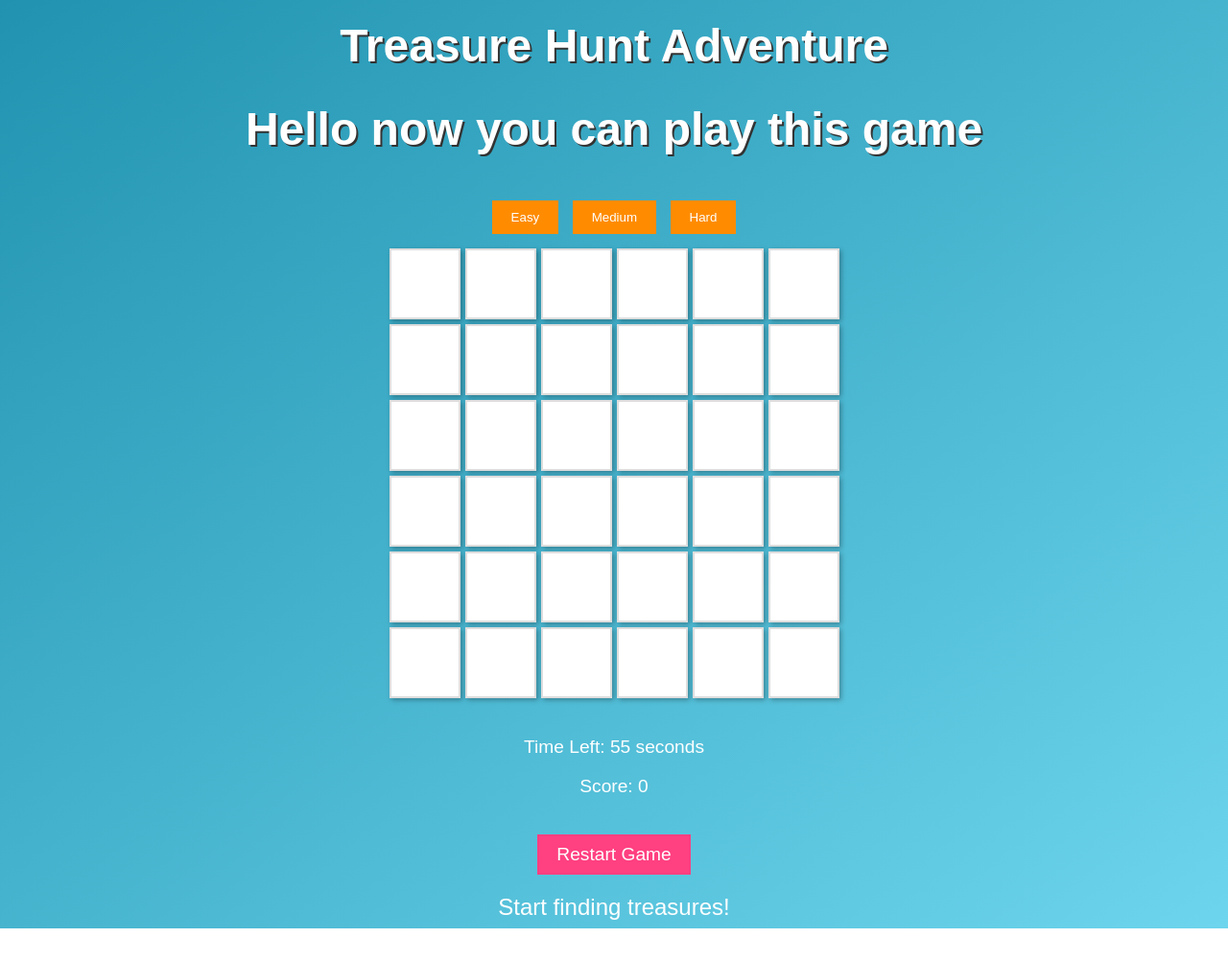
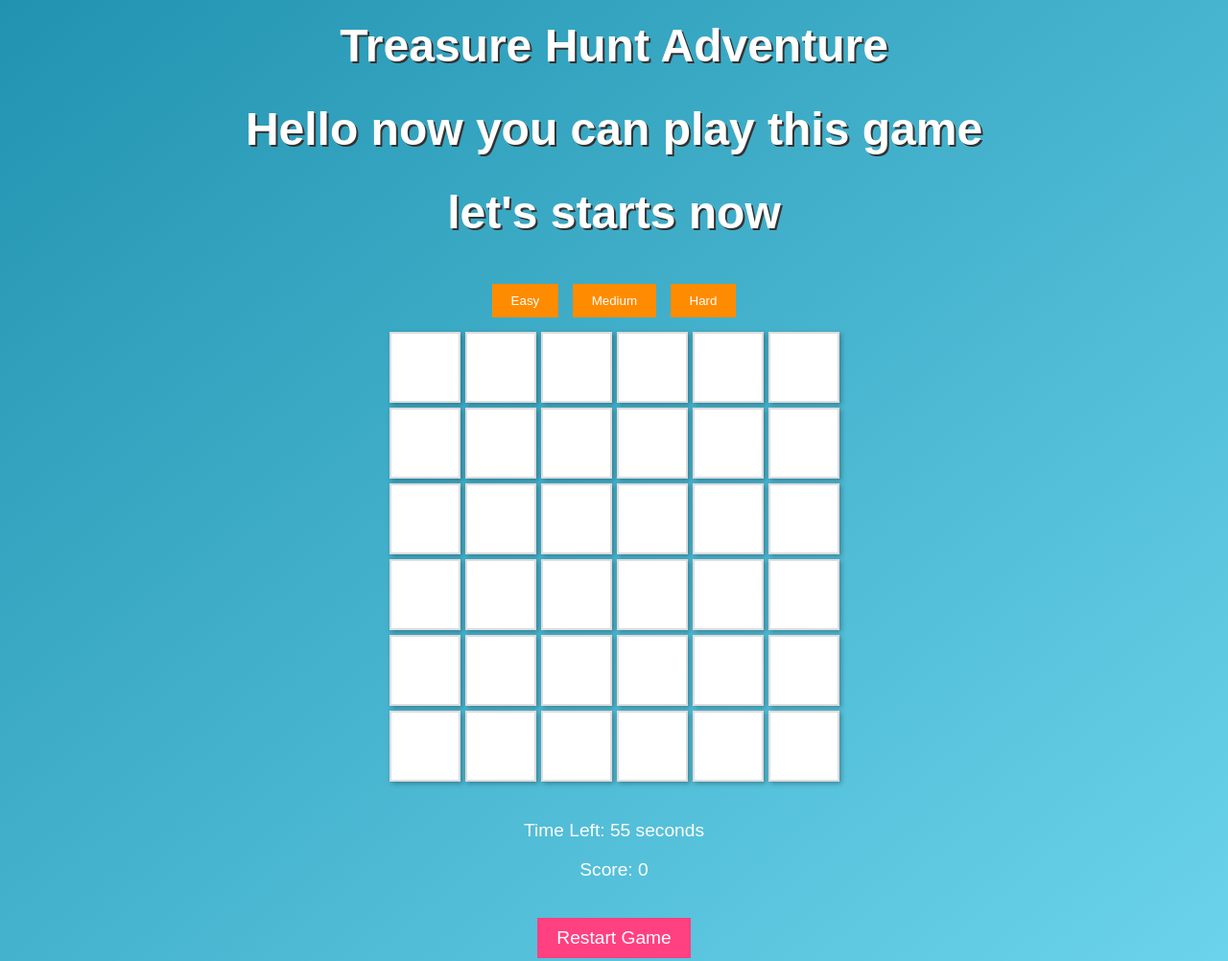
Before and after one commit to leelachouhan23/TresurHuntGame, a plain HTML site: page index.html in a window 1280 px wide. Shown: the top 1002 px of the page at 96% size. Before the commit the page ends 968 px from the top, so only its background shows below. Drawn offline with Linux system fonts and the light colour scheme.

```diff
--- a/index.html
+++ b/index.html
@@ -9,6 +9,8 @@
 <body>
     <h1>Treasure Hunt Adventure</h1>
     <h1> Hello now you can play this game</h1>
+    <h1> let's starts now</h1>
+
     <div id="gameContainer">
         <div id="infoPanel">
             <button id="easy">Easy</button>
@@ -19,6 +21,7 @@
         <div id="gameInfo">
             <p>Time Left: <span id="timer">60</span> seconds</p>
             <p>Score: <span id="score">0</span></p>
+
         </div>
         <button id="resetGame">Restart Game</button>
     </div>
```
